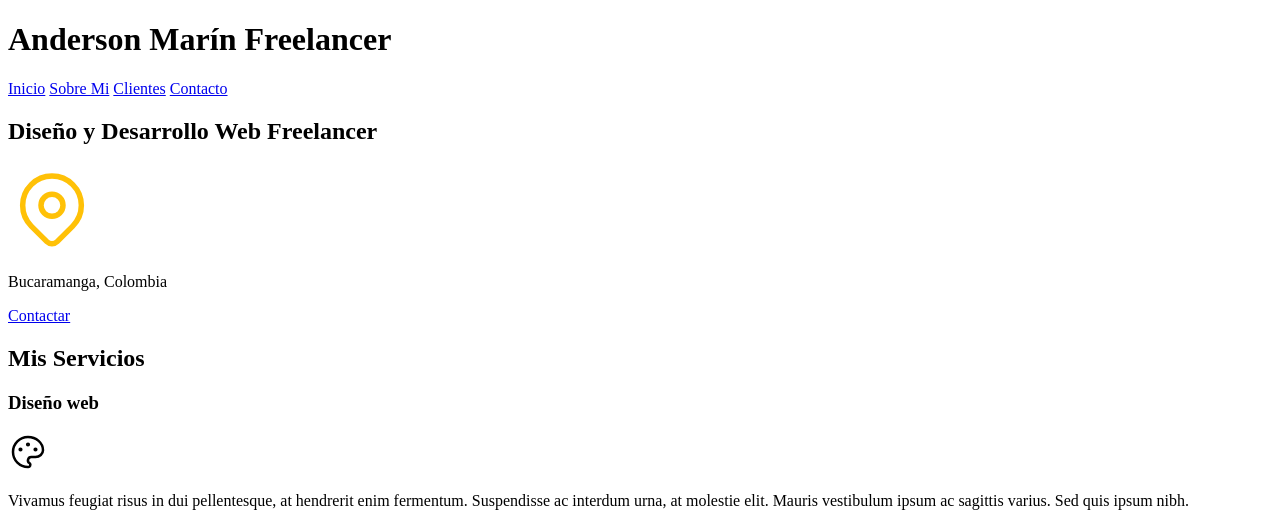
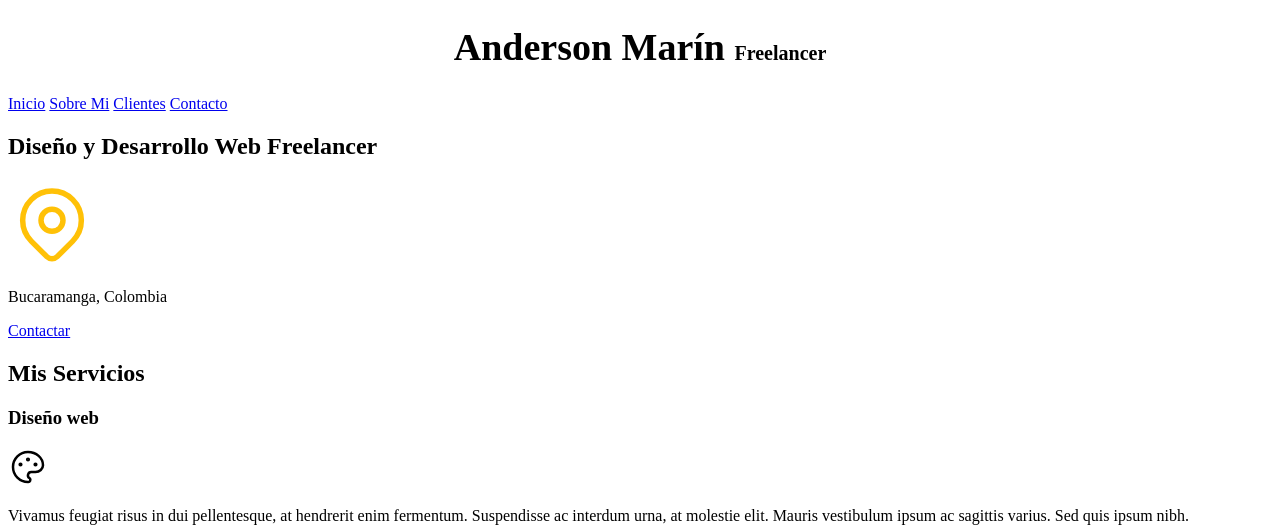
Before and after one commit to anmarinur/Freelancer-project, a plain HTML site: page index.html in a window 1280 px wide. Shown: the top 531 px of the page. Drawn offline with Linux system fonts and the light colour scheme.

Commit message:
Add css file

```diff
--- /dev/null
+++ b/css/styles.css
@@ -0,0 +1,16 @@
+html {
+  font-size: 62.5%;
+}
+
+body {
+  font-size: 16px; /* 1rem = 10px*/
+}
+
+h1 {
+  text-align: center;
+  font-size: 3.8rem;
+}
+
+span {
+  font-size: 2rem;
+}
--- a/index.html
+++ b/index.html
@@ -5,11 +5,15 @@
   <meta http-equiv="X-UA-Compatible" content="IE=edge">
   <meta name="viewport" content="width=device-width, initial-scale=1.0">
   <title>Diseñador Freelancer</title>
+  <link rel="stylesheet" href="css/styles.css">
 </head>
 <body>
 
   <header>
-    <h1>Anderson Marín Freelancer</h1>
+    <h1>
+      Anderson Marín
+      <span>Freelancer</span>
+    </h1>
   </header>
 
   <nav>
```
